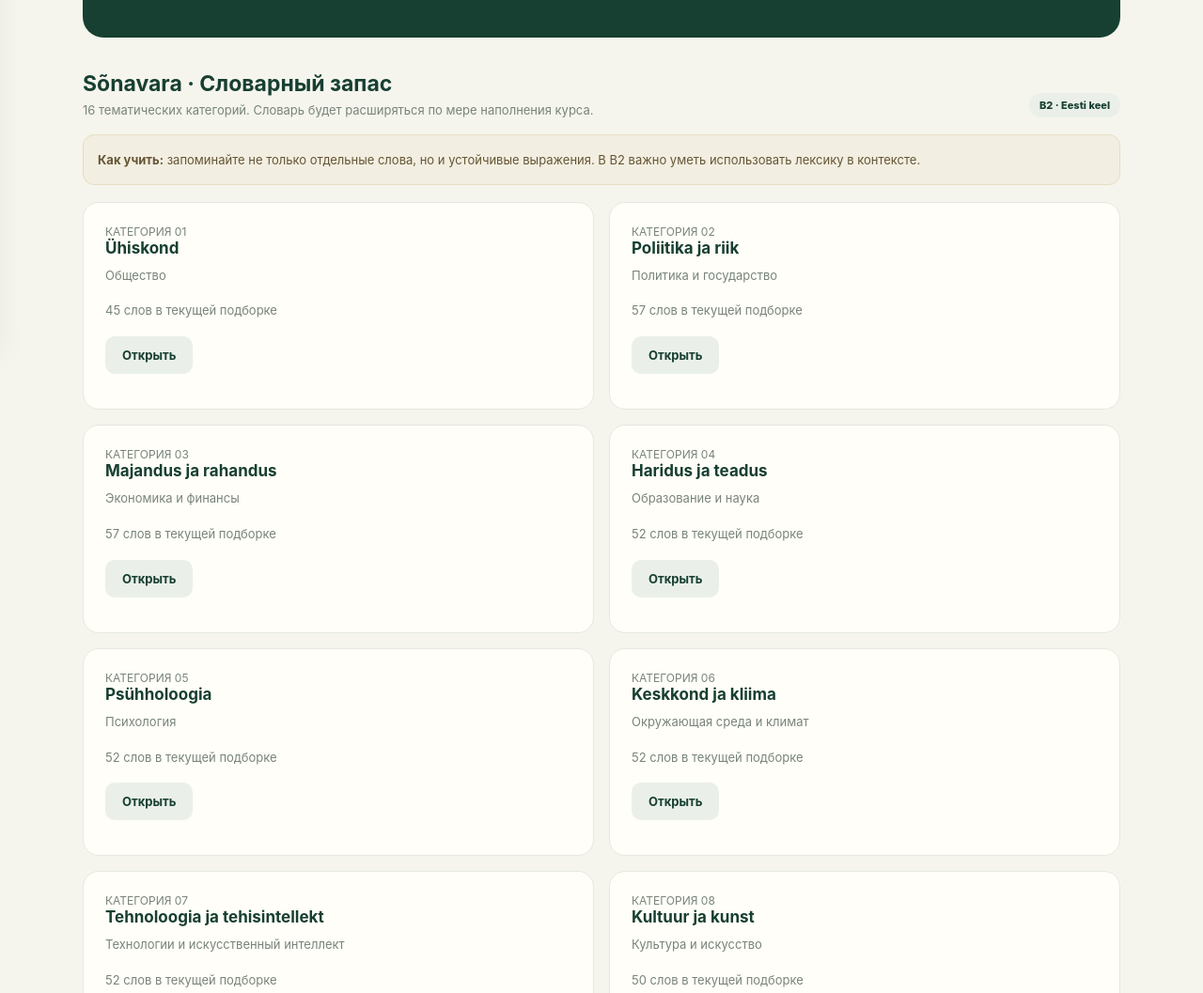
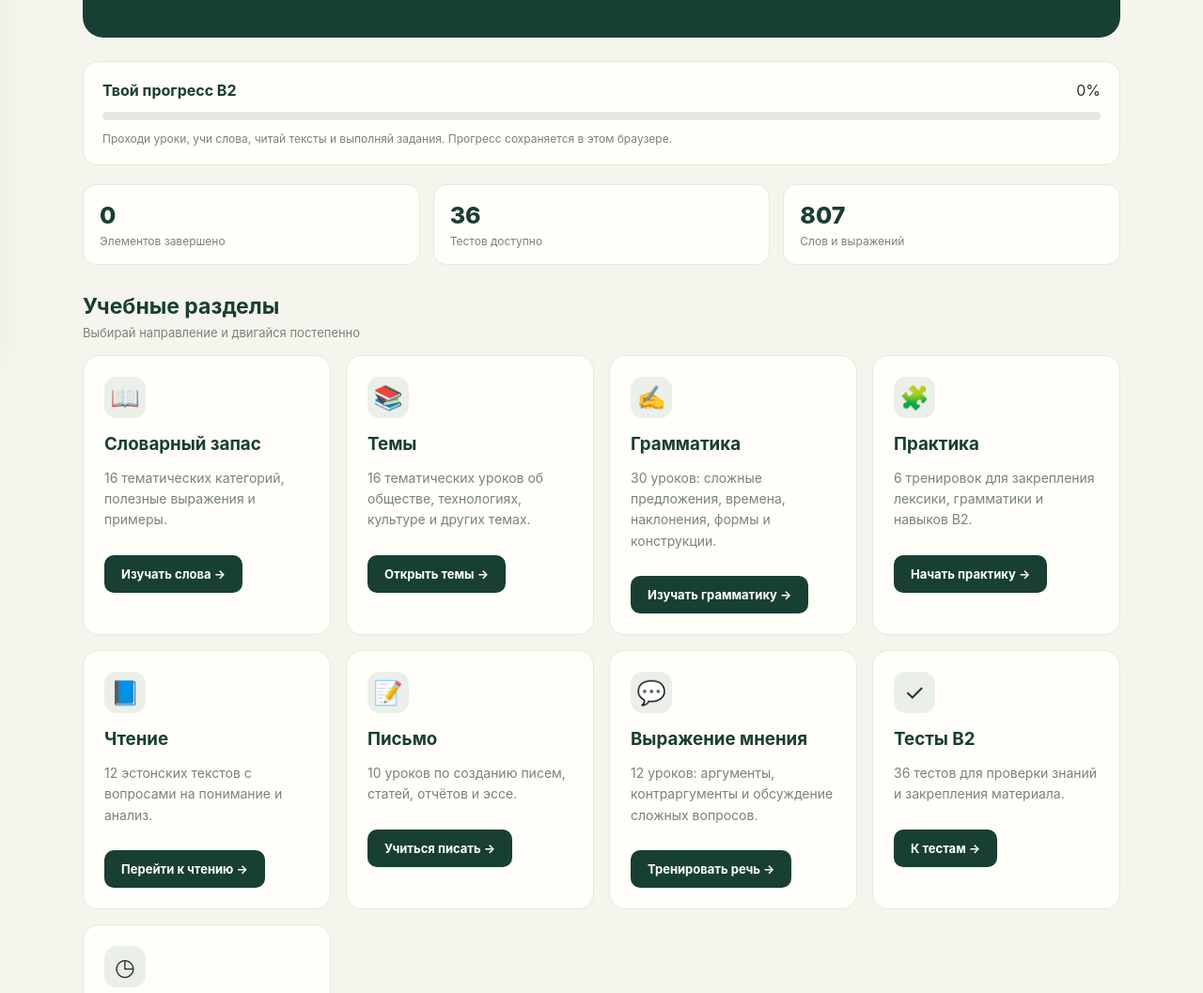
Before and after one commit to ahievaaisha-gif/Eesti-keel-online, a plain HTML site: page b2.html in a window 1280 px wide. Shown: the part 423-1480 px from the top of the page at 94% size. Drawn offline with Linux system fonts and the light colour scheme.

Commit message:
Update b2.html

```diff
--- a/b2.html
+++ b/b2.html
@@ -1,3 +1,4 @@
+
 <!DOCTYPE html>
 <html lang="ru">
 <head>
@@ -758,6 +759,27 @@ main {
 .hidden{display:none!important}
 #main>.hero{margin-bottom:25px}
 @media(max-width:700px){.section-head{align-items:flex-start}.wordlist{font-size:12px}.wordlist th,.wordlist td{padding:8px}.two{grid-template-columns:1fr}.navbtn{font-size:13px}}
+
+/* Главная страница B2 оформлена по структуре B1 */
+.home-grid{display:grid;grid-template-columns:repeat(auto-fit,minmax(220px,1fr));gap:16px}
+.resource-card{background:var(--cream);border:1px solid var(--border);border-radius:17px;padding:22px}
+.resource-card h3{color:var(--green);margin:8px 0}
+.resource-card p{color:var(--muted);font-size:14px;line-height:1.6}
+.resource-card .primary-btn{margin-top:12px}
+.card-icon{font-size:25px}
+.section-heading{display:flex;justify-content:space-between;align-items:flex-end;margin:30px 0 16px}
+.section-heading h2{margin:0;color:var(--green);font-size:23px}
+.section-heading p{margin:6px 0 0;color:var(--muted);font-size:13px}
+.progress-card{background:var(--cream);border:1px solid var(--border);border-radius:16px;padding:20px;margin:20px 0}
+.progress-top{display:flex;justify-content:space-between;align-items:center}
+.progress-track{height:9px;background:#e8e7df;border-radius:20px;overflow:hidden;margin-top:12px}
+.progress-fill{height:100%;background:var(--green3);border-radius:20px}
+.stats{display:grid;grid-template-columns:repeat(3,1fr);gap:14px;margin:18px 0 28px}
+.stat{background:var(--cream);border:1px solid var(--border);border-radius:14px;padding:17px}
+.stat-number{font-size:25px;font-weight:800;color:var(--green)}
+.stat-label{font-size:12px;color:var(--muted);margin-top:5px}
+@media(max-width:600px){.home-grid{grid-template-columns:1fr}.stats{gap:8px}.stat{padding:13px}.stat-number{font-size:21px}}
+
 </style>
 </head>
 <body>
@@ -770,16 +792,17 @@ main {
 <aside class="sidebar" id="sidebar">
 <div class="sidebar-head"><div class="sidebar-title">Eesti Keel Online</div><button class="close-menu" onclick="toggleMenu()">×</button></div>
 <div class="nav-label">Обучение</div>
-<button class="navbtn active" data-section="vocab">📖 Словарный запас <span>01</span></button>
-<button class="navbtn" data-section="topics">📚 Темы <span>02</span></button>
-<button class="navbtn" data-section="grammar">✍️ Грамматика <span>03</span></button>
-<button class="navbtn" data-section="practice">Практика <span>04</span></button>
-<button class="navbtn" data-section="reading">📘 Чтение <span>05</span></button>
-<button class="navbtn" data-section="writing">📝 Письмо <span>06</span></button>
-<button class="navbtn" data-section="opinion">💬 Выражение мнения <span>07</span></button>
-<button class="navbtn" data-section="tests">✓ Тесты <span>08</span></button>
+<button class="navbtn nav-link active" data-section="home">⌂ Главная</button>
+<button class="navbtn nav-link" data-section="vocab">📖 Словарный запас</button>
+<button class="navbtn nav-link" data-section="topics">📚 Темы</button>
+<button class="navbtn nav-link" data-section="grammar">✍️ Грамматика</button>
+<button class="navbtn nav-link" data-section="practice">Практика</button>
+<button class="navbtn nav-link" data-section="reading">📘 Чтение</button>
+<button class="navbtn nav-link" data-section="writing">📝 Письмо</button>
+<button class="navbtn nav-link" data-section="opinion">💬 Выражение мнения</button>
+<button class="navbtn nav-link" data-section="tests">✓ Тесты</button>
 <div class="nav-label">Личный кабинет</div>
-<button class="navbtn" data-section="progress">◷ Мой прогресс <span>09</span></button>
+<button class="navbtn nav-link" data-section="progress">◷ Мой прогресс</button>
 <div class="nav-label">Уровни обучения</div>
 <a class="level-link" href="a1.html">A1 — Начальный</a>
 <a class="level-link" href="a2.html">A2 — Элементарный</a>
@@ -860,7 +883,7 @@ const readingTitles=["Tehnoloogia ja ühiskondlikud muutused","Hariduse tulevik"
 const writingTitles=["Argumenteeriva teksti ülesehitus","Sissejuhatuse kirjutamine","Argumentide arendamine","Näidete ja tõendite kasutamine","Kokkuvõtte kirjutamine","Ametlik kiri","Mitteametlik kiri","Arvamusartikkel","Probleemi analüüs ja raport","Täielik B2-taseme essee"];
 const opinionTitles=["Oma seisukoha sõnastamine","Nõustumine ja toetamine","Viisakas mittenõustumine","Tugevate argumentide esitamine","Vastuargumentide kasutamine","Erinevate vaatenurkade võrdlemine","Põhjuste ja tagajärgede selgitamine","Lahenduste pakkumine","Ametlik arutelu","Keerulistele küsimustele vastamine","Oma seisukoha kaitsmine","Täielik arutelu"];
 const tests=["Grammatika 1: liitlaused","Grammatika 2: kõneviisid","Grammatika 3: kesksõnad","Grammatika 4: verbikonstruktsioonid","Grammatika 5: sõnamoodustus","Grammatika 6: sõnajärg ja stiil","Grammatika 7: rektsioon","Grammatika 8: astmevaheldus","Grammatika 9: eitus","Grammatika 10: segagrammatika","Sõnavara 1: ühiskond","Sõnavara 2: poliitika ja riik","Sõnavara 3: majandus","Sõnavara 4: haridus ja teadus","Sõnavara 5: psühholoogia","Sõnavara 6: keskkond","Sõnavara 7: tehnoloogia","Sõnavara 8: kultuur","Teemad 1–4","Teemad 5–8","Teemad 9–12","Teemad 13–16","Lugemine 1","Lugemine 2","Lugemine 3","Lugemine 4","Segatest 1","Segatest 2","Segatest 3","Segatest 4","B2 vahetest","B2 lõputest 1","B2 lõputest 2","B2 oskuste koondtest","B2 grammatika lõpueksam","B2 üldine lõpueksam"];
-const state={section:"vocab",done:{},quizResult:{},answers:{},openLesson:null,writingText:"",detail:null,returnSection:"vocab"};
+const state={section:"home",done:{},quizResult:{},answers:{},openLesson:null,writingText:"",detail:null,returnSection:"vocab"};
 const main=document.getElementById("main");
 function safe(s){return String(s).replace(/[&<>"']/g,c=>({"&":"&amp;","<":"&lt;",">":"&gt;",'"':"&quot;","'":"&#39;"}[c]));}
 function setSection(s){state.section=s;state.detail=null;state.returnSection=s;document.querySelectorAll(".navbtn").forEach(b=>b.classList.toggle("active",b.dataset.section===s));render();}
@@ -943,7 +966,25 @@ function checkQuiz(key,arr){let correct=0;arr.forEach((q,i)=>{let sel=document.q
 function startDemoTest(i){state.quizCustom={title:tests[i],key:"test"+i,qs:[{q:"Что означает «ühiskondlik vastutus»?",opts:["общественная ответственность","личная свобода","экономический рост","уровень жизни"],correct:0,ex:"Ühiskondlik vastutus — общественная ответственность."},{q:"Выберите выражение «обращать внимание».",opts:["tähelepanu juhtima","mõju avaldama","seisukohta väljendama","osa võtma"],correct:0,ex:"Tähelepanu juhtima — обращать внимание."},{q:"Как переводится «säästev areng»?",opts:["устойчивое развитие","быстрый рост","социальная поддержка","свободный рынок"],correct:0,ex:"Säästev areng — устойчивое развитие."},{q:"Что означает «ebavõrdsus»?",opts:["равенство","неравенство","солидарность","разнообразие"],correct:1,ex:"Ebavõrdsus — неравенство."},{q:"Как сказать «оказывать влияние»?",opts:["mõju avaldama","probleemi lahendama","tähelepanu juhtima","ühiskonnas osalema"],correct:0,ex:"Mõju avaldama — оказывать влияние."}]};state.section="quiz";render();}
 function quizView(){let q=state.quizCustom;if(!q)return testsView();let backLabel=state.returnSection==="vocab"?"← Назад к словам":"← Назад к тестам";return `<button class="back" onclick="backToSection()">${backLabel}</button>${sectionHead(q.title,"Демонстрационный тест · выберите один ответ")}<form id="customQuiz">${q.qs.map((x,i)=>`<div class="question"><b>${i+1}. ${x.q}</b>${x.opts.map((o,j)=>`<label class="option"><input type="radio" name="cq${i}" value="${j}">${o}</label>`).join("")}<div class="feedback hidden" id="cfeed${i}"></div></div>`).join("")}<button type="button" class="btn" onclick="checkCustom()">Проверить тест</button></form><div id="customResult" class="hidden"></div>`}
 function checkCustom(){let q=state.quizCustom,correct=0;q.qs.forEach((x,i)=>{let el=document.querySelector(`input[name=cq${i}]:checked`),v=el?Number(el.value):-1,ok=v===x.correct;if(ok)correct++;document.querySelectorAll(`input[name=cq${i}]`).forEach((e,j)=>{e.disabled=true;e.parentElement.classList.toggle("correct",j===x.correct);e.parentElement.classList.toggle("wrong",j===v&&!ok)});let f=document.getElementById("cfeed"+i);f.classList.remove("hidden");f.textContent=(ok?"Правильно. ":"Ошибка. Верный ответ: "+x.opts[x.correct]+". ")+x.ex;});let p=Math.round(correct/q.qs.length*100);state.quizResult[q.key]=p;save();let r=document.getElementById("customResult");r.className="result";r.classList.remove("hidden");r.innerHTML=`<b>Результат: ${correct}/${q.qs.length} · ${p}%</b><p>${q.qs.length-correct} ошибок. Ответы и объяснения показаны в заданиях.</p><button class="btn secondary" onclick="backToSection()">Вернуться</button>`;}
-function render(){let body;if(state.section==="detail"){let d=state.detail;body=d.type==="grammar"?grammarDetail(d.i):d.type==="writing"?writingDetail(d.i):d.type==="practice"?practiceDetail(d.i):genericDetail(d.type,d.i);}else if(state.section==="quiz"){body=quizView();}else{let views={vocab:vocabView,topics:topicsView,grammar:grammarView,practice:practiceView,reading:readingView,writing:writingView,opinion:opinionView,tests:testsView,progress:progressView};body=views[state.section]();}main.innerHTML=`<div class="breadcrumb">Главная / Уровни / B2</div><div class="hero"><small>ESTONIAN LANGUAGE COURSE</small><h1>Уверенно используй эстонский 🇪🇪</h1><p>Добро пожаловать на B2 — самостоятельный уровень. Учись обсуждать сложные темы, аргументировать свою позицию, анализировать тексты и выражать мысли ясно и точно.</p><div class="hero-tag">B2 · Upper Intermediate · Полноценный курс</div></div>${body}`;}
+function homeView(){
+ const completed=Object.keys(state.done).filter(k=>state.done[k]).length;
+ const max=vocab.length+topicLessons.length+grammarLessons.length+writingPlans.length;
+ const pct=Math.round(completed/max*100);
+ const words=vocab.reduce((n,c)=>n+c[2].length,0);
+ const cards=[
+  ["📖","Словарный запас","16 тематических категорий, полезные выражения и примеры.","vocab","Изучать слова →"],
+  ["📚","Темы","16 тематических уроков об обществе, технологиях, культуре и других темах.","topics","Открыть темы →"],
+  ["✍️","Грамматика","30 уроков: сложные предложения, времена, наклонения, формы и конструкции.","grammar","Изучать грамматику →"],
+  ["🧩","Практика","6 тренировок для закрепления лексики, грамматики и навыков B2.","practice","Начать практику →"],
+  ["📘","Чтение","12 эстонских текстов с вопросами на понимание и анализ.","reading","Перейти к чтению →"],
+  ["📝","Письмо","10 уроков по созданию писем, статей, отчётов и эссе.","writing","Учиться писать →"],
+  ["💬","Выражение мнения","12 уроков: аргументы, контраргументы и обсуждение сложных вопросов.","opinion","Тренировать речь →"],
+  ["✓","Тесты B2","36 тестов для проверки знаний и закрепления материала.","tests","К тестам →"],
+  ["◷","Мой прогресс","Завершённые уроки и результаты проверочных работ.","progress","Посмотреть прогресс →"]
+ ];
+ return `<div class="breadcrumb">Главная / Уровни / B2</div><div class="hero"><small>ESTONIAN LANGUAGE COURSE</small><h1>Уверенно используй эстонский 🇪🇪</h1><p>Добро пожаловать на B2 — самостоятельный уровень. Учись обсуждать сложные темы, аргументировать свою позицию, анализировать тексты и выражать мысли ясно и точно.</p><div class="hero-tag">B2 · Upper Intermediate · Полноценный курс</div></div><div class="progress-card"><div class="progress-top"><strong>Твой прогресс B2</strong><span>${pct}%</span></div><div class="progress-track"><div class="progress-fill" style="width:${pct}%"></div></div><p style="color:var(--muted);font-size:12px;margin:12px 0 0">Проходи уроки, учи слова, читай тексты и выполняй задания. Прогресс сохраняется в этом браузере.</p></div><div class="stats"><div class="stat"><div class="stat-number">${completed}</div><div class="stat-label">Элементов завершено</div></div><div class="stat"><div class="stat-number">${tests.length}</div><div class="stat-label">Тестов доступно</div></div><div class="stat"><div class="stat-number">${words}</div><div class="stat-label">Слов и выражений</div></div></div><div class="section-heading"><div><h2>Учебные разделы</h2><p>Выбирай направление и двигайся постепенно</p></div></div><div class="home-grid">${cards.map(c=>`<div class="resource-card"><div class="card-icon">${c[0]}</div><h3>${c[1]}</h3><p>${c[2]}</p><button class="primary-btn" onclick="setSection('${c[3]}')">${c[4]}</button></div>`).join('')}</div>`;
+}
+function render(){if(state.section==="home"){main.innerHTML=homeView();document.querySelectorAll(".navbtn").forEach(b=>b.classList.toggle("active",b.dataset.section==="home"));return;}let body;if(state.section==="detail"){let d=state.detail;body=d.type==="grammar"?grammarDetail(d.i):d.type==="writing"?writingDetail(d.i):d.type==="practice"?practiceDetail(d.i):genericDetail(d.type,d.i);}else if(state.section==="quiz"){body=quizView();}else{let views={vocab:vocabView,topics:topicsView,grammar:grammarView,practice:practiceView,reading:readingView,writing:writingView,opinion:opinionView,tests:testsView,progress:progressView};body=views[state.section]();}main.innerHTML=`<div class="breadcrumb">Главная / Уровни / B2</div>${state.section!=="detail"&&state.section!=="quiz"?`<button class="back-home" onclick="setSection('home')">← Назад к началу B2</button>`:""}${body}`;}
 load();render();
 
 </script>
```
